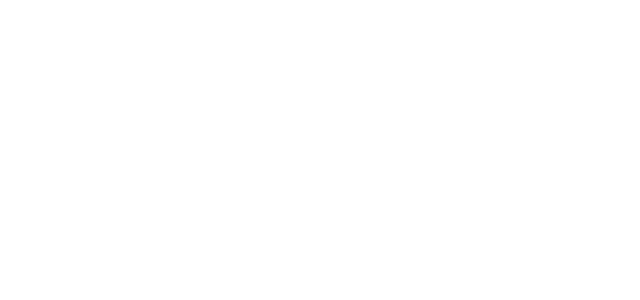
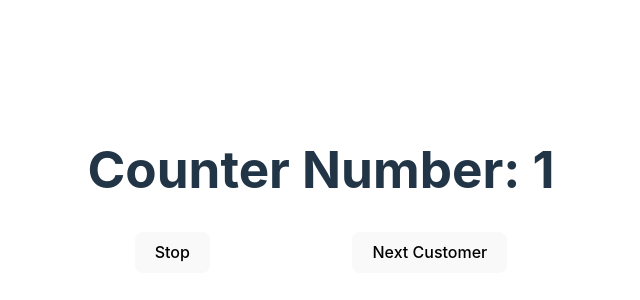
Before and after one commit to GiuseppeArbore/polito-se2-24-18, a React (Vite) app in the folder client/: page /counter/1 in a window 1280 px wide. Before the commit this address had no page. Shown: the part 210-510 px from the top of the page, without its empty margins (319-959 px from the left). Built offline with nearby package versions, Linux system fonts and the light colour scheme.

Commit message:
implement the UI for the officer

```diff
--- a/client/src/App.tsx
+++ b/client/src/App.tsx
@@ -1,11 +1,10 @@
 import { useState } from 'react';
-import reactLogo from './assets/react.svg';
-import viteLogo from '/vite.svg';
 import './App.css';
 import React from 'react';
 import { Route, Routes, useRoutes} from 'react-router-dom';
 
 import GetCounter from './Components/Counter/Counter';
+import OfficeDesk from './Components/Counter/OfficeDesk';
 
 
 
@@ -17,7 +16,7 @@
 
       <Routes>
           <Route path="/counter" element={ <GetCounter total_counter={9}/> }/>
-
+          <Route path="/counter/:numero" element={ <OfficeDesk /> }/>
       </Routes>
     </>
 
--- a/client/src/Components/Counter/Counter.tsx
+++ b/client/src/Components/Counter/Counter.tsx
@@ -1,6 +1,7 @@
 import React from 'react';
 import { Button, Card } from 'react-bootstrap';
 import { useNavigate } from 'react-router-dom';
+
 
 interface GetCounterProps {
     // Define the expected props here, for example:
@@ -28,4 +29,6 @@
     );
 }
 
+
+
 export default GetCounter;
--- /dev/null
+++ b/client/src/Components/Counter/OfficeDesk.tsx
@@ -0,0 +1,21 @@
+import React from 'react';
+import { Button } from 'react-bootstrap';
+import { useParams } from 'react-router-dom';
+import { useNavigate } from 'react-router-dom';
+
+
+function OfficeDesk() {
+    const { numero } = useParams<{ numero: string }>();
+
+    return (
+        <div>
+            <h1>Counter Number: {numero}</h1>
+            <div style={{ display: 'flex', flexWrap: 'wrap', gap: '3rem', justifyContent: 'space-around' }}>
+                <Button variant="primary" >Stop</Button>
+                <Button variant="primary" >Next Customer</Button>
+            </div>
+        </div>
+    );
+}
+
+export default OfficeDesk;
```
